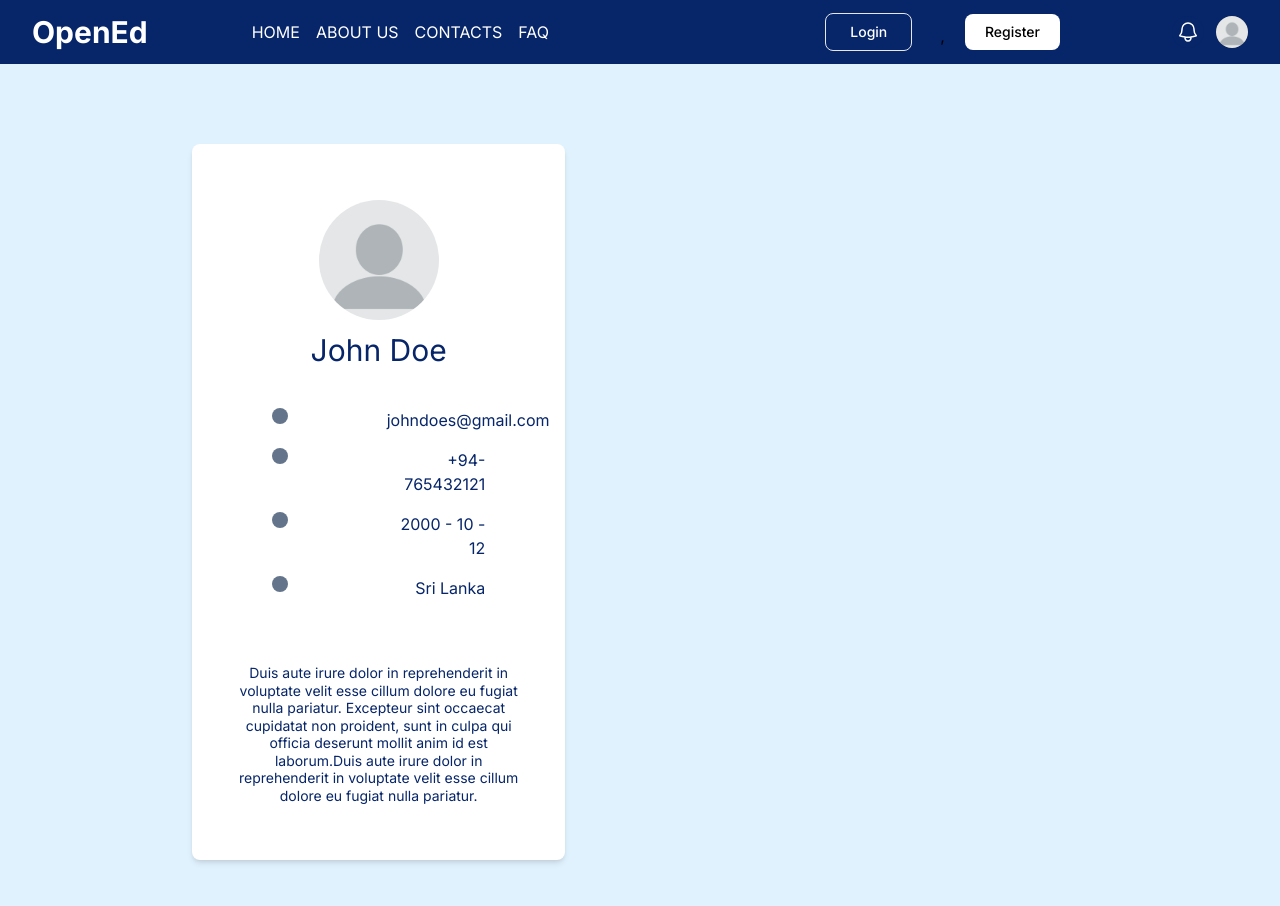
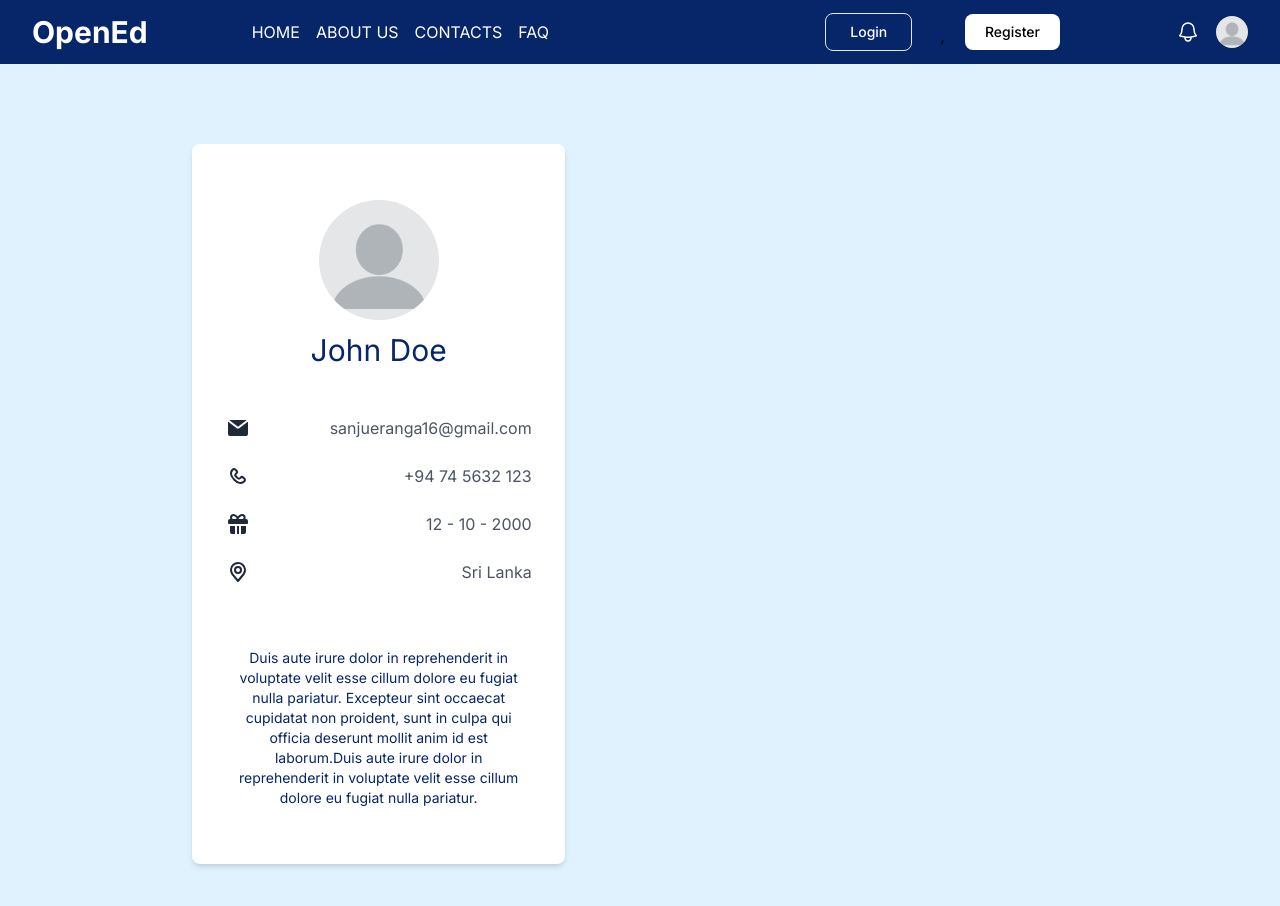
Before and after one commit to Xanvia/MOOC-IT-Center-UOP, a Next.js app in the folder frontend/: page /profile in a window 1280 px wide. Shown: the top 906 px of the page. Built offline with nearby package versions, Linux system fonts and the light colour scheme; no server answers.

Commit message:
feat: profile detail icons

```diff
--- a/frontend/src/components/Profile/ProfileInfo.tsx
+++ b/frontend/src/components/Profile/ProfileInfo.tsx
@@ -2,35 +2,92 @@ import React from "react";
 
 const ProfileInfo: React.FC = ({}) => {
   return (
-    <div className="Box bg-white mt-10 h-full w-full">
-      <div className="grid grid-cols-2 gap-4 text-primary text-right mx-20">
-        <div>
-          <div className="bg-slate-500 h-4 w-4 rounded-full "></div>
-        </div>
-        <div>
-          <h1>johndoes@gmail.com</h1>
-        </div>
-        <div>
-          <div className="bg-slate-500 h-4 w-4 rounded-full "></div>
-        </div>
-        <div>
-          <p>+94-765432121</p>
-        </div>
-        <div>
-          <div className="bg-slate-500 h-4 w-4 rounded-full "></div>
-        </div>
-        <div>
-          <p>2000 - 10 - 12</p>
-        </div>
-        <div>
-          <div className="bg-slate-500 h-4 w-4 rounded-full "></div>
-        </div>
-        <div>
-          <h1>Sri Lanka</h1>
-        </div>
+    <div className="Box bg-white mt-12 h-full w-full">
+      <div className="flex">
+        <ul className="space-y-6 text-right text-gray-600 mx-auto">
+          <li className="flex items-center justify-between space-x-20 rtl:space-x-reverse">
+            <svg
+              className="w-6 h-6 text-gray-800"
+              aria-hidden="true"
+              xmlns="http://www.w3.org/2000/svg"
+              width="24"
+              height="24"
+              fill="currentColor"
+              viewBox="0 0 24 24"
+            >
+              <path d="M2.038 5.61A2.01 2.01 0 0 0 2 6v12a2 2 0 0 0 2 2h16a2 2 0 0 0 2-2V6c0-.12-.01-.238-.03-.352l-.866.65-7.89 6.032a2 2 0 0 1-2.429 0L2.884 6.288l-.846-.677Z" />
+              <path d="M20.677 4.117A1.996 1.996 0 0 0 20 4H4c-.225 0-.44.037-.642.105l.758.607L12 10.742 19.9 4.7l.777-.583Z" />
+            </svg>
+            <span>sanjueranga16@gmail.com</span>
+          </li>
+          <li className="flex items-center justify-between space-x-20 rtl:space-x-reverse">
+            <svg
+              className="w-6 h-6 text-gray-800"
+              aria-hidden="true"
+              xmlns="http://www.w3.org/2000/svg"
+              width="24"
+              height="24"
+              fill="none"
+              viewBox="0 0 24 24"
+            >
+              <path
+                stroke="currentColor"
+                stroke-linecap="round"
+                stroke-linejoin="round"
+                stroke-width="2"
+                d="M18.427 14.768 17.2 13.542a1.733 1.733 0 0 0-2.45 0l-.613.613a1.732 1.732 0 0 1-2.45 0l-1.838-1.84a1.735 1.735 0 0 1 0-2.452l.612-.613a1.735 1.735 0 0 0 0-2.452L9.237 5.572a1.6 1.6 0 0 0-2.45 0c-3.223 3.2-1.702 6.896 1.519 10.117 3.22 3.221 6.914 4.745 10.12 1.535a1.601 1.601 0 0 0 0-2.456Z"
+              />
+            </svg>
+
+            <span>+94 74 5632 123</span>
+          </li>
+          <li className="flex items-center justify-between space-x-20 rtl:space-x-reverse">
+            <svg
+              className="w-6 h-6 text-gray-800"
+              aria-hidden="true"
+              xmlns="http://www.w3.org/2000/svg"
+              width="24"
+              height="24"
+              fill="currentColor"
+              viewBox="0 0 24 24"
+            >
+              <path d="M20 7h-.7c.229-.467.349-.98.351-1.5a3.5 3.5 0 0 0-3.5-3.5c-1.717 0-3.215 1.2-4.331 2.481C10.4 2.842 8.949 2 7.5 2A3.5 3.5 0 0 0 4 5.5c.003.52.123 1.033.351 1.5H4a2 2 0 0 0-2 2v2a1 1 0 0 0 1 1h18a1 1 0 0 0 1-1V9a2 2 0 0 0-2-2Zm-9.942 0H7.5a1.5 1.5 0 0 1 0-3c.9 0 2 .754 3.092 2.122-.219.337-.392.635-.534.878Zm6.1 0h-3.742c.933-1.368 2.371-3 3.739-3a1.5 1.5 0 0 1 0 3h.003ZM13 14h-2v8h2v-8Zm-4 0H4v6a2 2 0 0 0 2 2h3v-8Zm6 0v8h3a2 2 0 0 0 2-2v-6h-5Z" />
+            </svg>
+
+            <span>12 - 10 - 2000 </span>
+          </li>
+          <li className="flex items-center justify-between space-x-20 rtl:space-x-reverse">
+            <svg
+              className="w-6 h-6 text-gray-800"
+              aria-hidden="true"
+              xmlns="http://www.w3.org/2000/svg"
+              width="24"
+              height="24"
+              fill="none"
+              viewBox="0 0 24 24"
+            >
+              <path
+                stroke="currentColor"
+                stroke-linecap="round"
+                stroke-linejoin="round"
+                stroke-width="2"
+                d="M12 13a3 3 0 1 0 0-6 3 3 0 0 0 0 6Z"
+              />
+              <path
+                stroke="currentColor"
+                stroke-linecap="round"
+                stroke-linejoin="round"
+                stroke-width="2"
+                d="M17.8 13.938h-.011a7 7 0 1 0-11.464.144h-.016l.14.171c.1.127.2.251.3.371L12 21l5.13-6.248c.194-.209.374-.429.54-.659l.13-.155Z"
+              />
+            </svg>
+
+            <span>Sri Lanka</span>
+          </li>
+        </ul>
       </div>
       <div className=" text-center text-primary mx-10 mt-16">
-        <p className="leading-tight text-sm">
+        <p className="text-sm">
           Duis aute irure dolor in reprehenderit in voluptate velit esse cillum
           dolore eu fugiat nulla pariatur. Excepteur sint occaecat cupidatat non
           proident, sunt in culpa qui officia deserunt mollit anim id est
```
